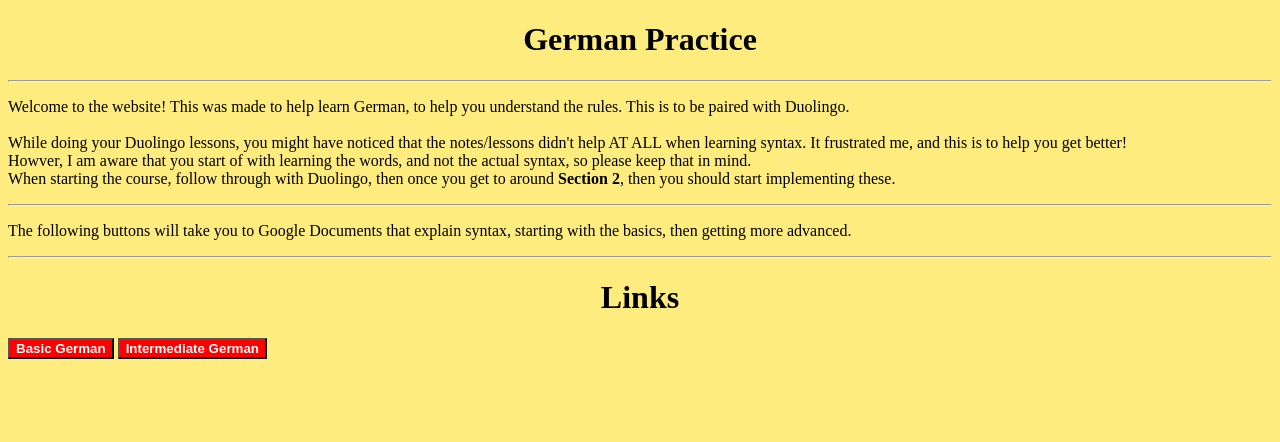
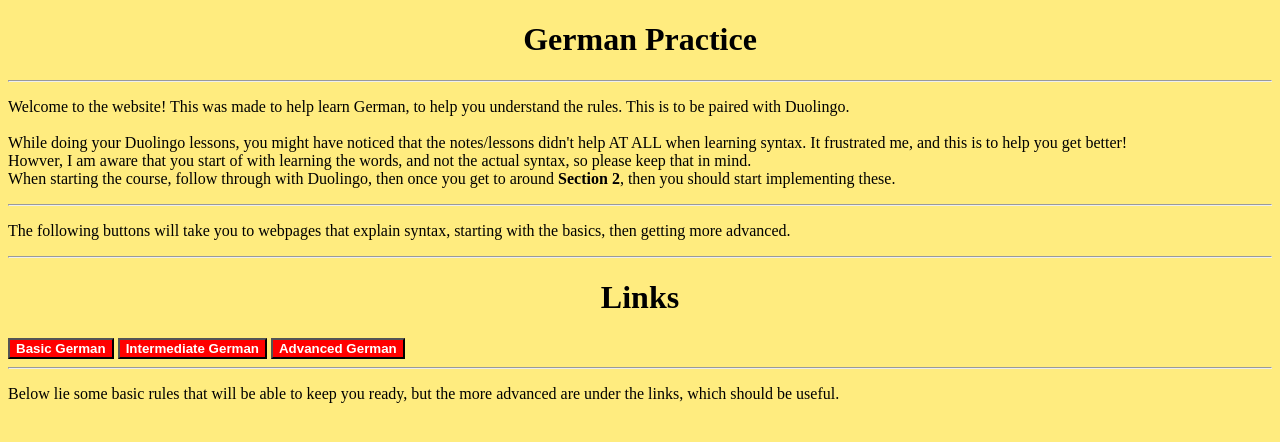
Before and after one commit to JimBobJoe36/GermanLearning, a plain HTML site: page index.html in a window 1280 px wide. Drawn offline with Linux system fonts and the light colour scheme.

Commit message:
Updated index.html

```diff
--- a/index.html
+++ b/index.html
@@ -25,7 +25,7 @@
     </p>
     <hr>
     <p>
-        The following buttons will take you to Google Documents that explain syntax, starting with the basics, then getting more advanced.
+        The following buttons will take you to webpages that explain syntax, starting with the basics, then getting more advanced.
     </p>
     <hr>
     <div id="title">
@@ -33,5 +33,10 @@
     </div>
     <button class="button" onclick="location.replace('https://www.history.com/topics/american-civil-war/american-civil-war-history')"><b>Basic German</b></button>
     <button class="button" onclick="location.replace('https://www.google.com')"> <b>Intermediate German</b></button>
+    <button class="button" onclick="location.replace('https://www.youtube.com/watch?v=vGtaDvhSxaI&themeRefresh=1')"> <b>Advanced German</b></button>
+    <hr>
+    <p>
+        Below lie some basic rules that will be able to keep you ready, but the more advanced are under the links, which should be useful.
+    </p>
 </body>
 </html>
```
